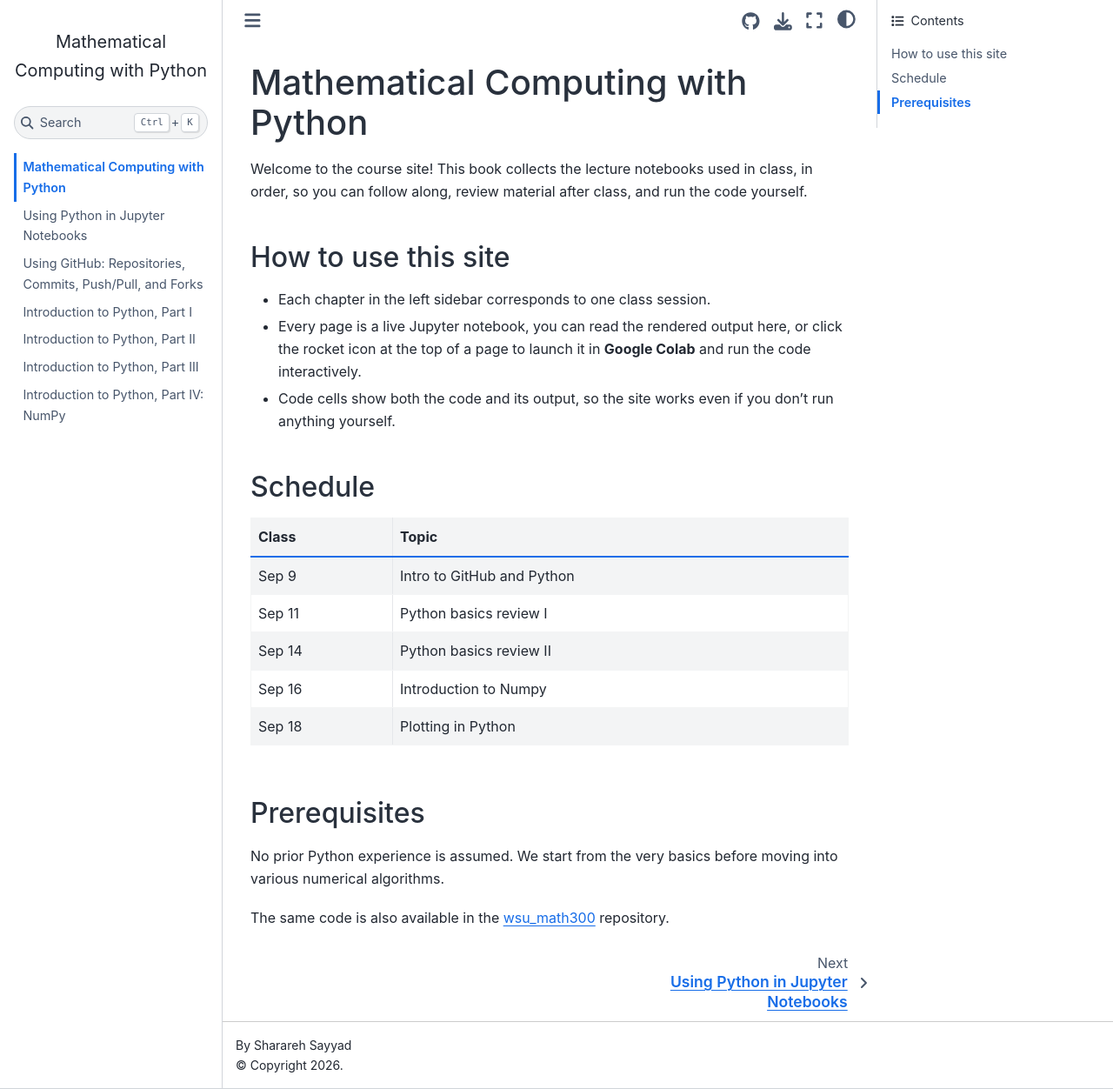
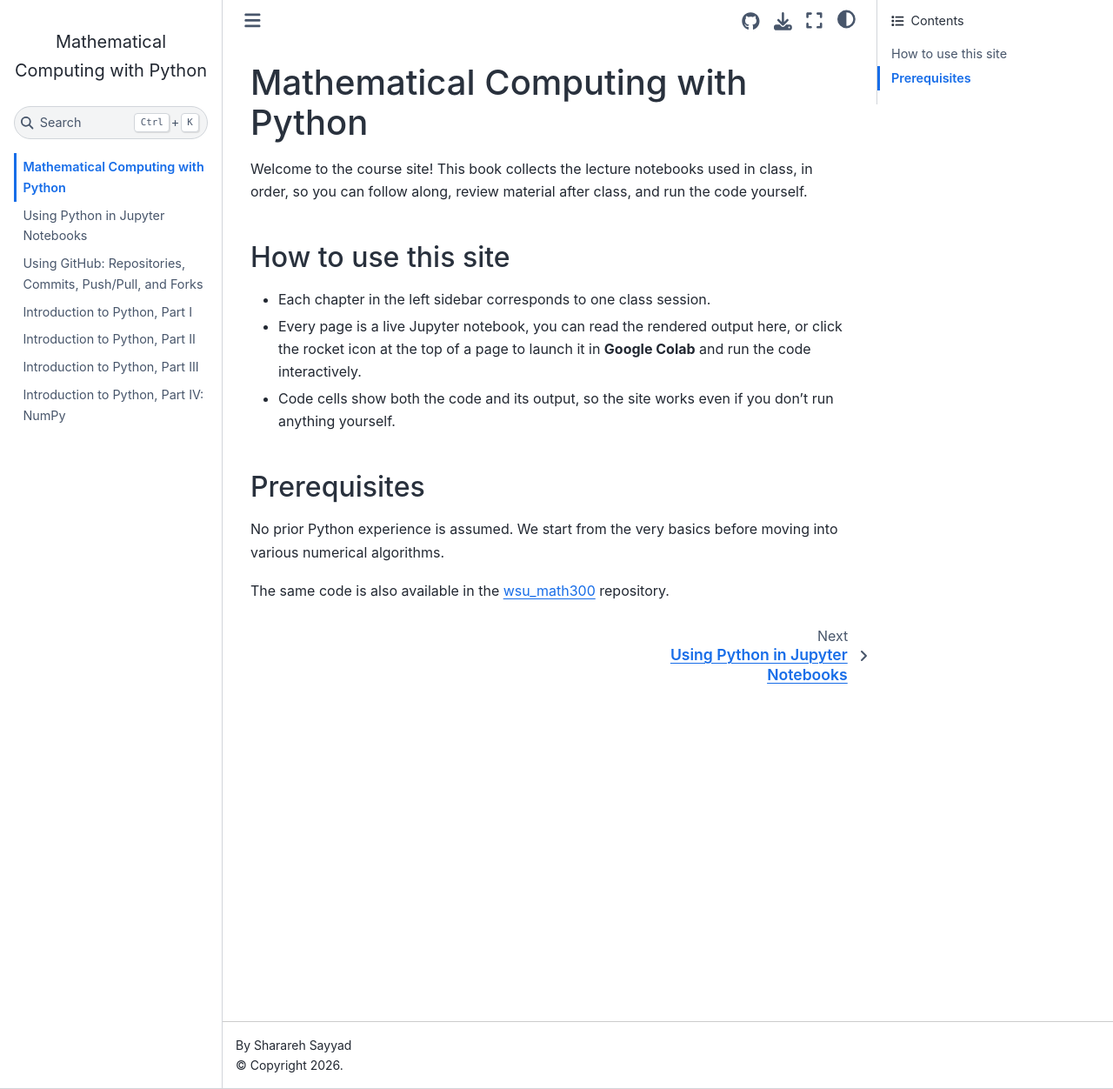
Before and after one commit to say-yas/mathematical_computing_with_python, a Jupyter Book: the page built from book/intro.md, in a window 1280 px wide and 1252 px high. Shown: the whole window at 87% size. Built offline with Jupyter Book 1.0.4 settings and Sphinx 7.4.7 and the Sphinx Book theme 1.1.4, drawn with Linux system fonts in a browser that asks for light colours.

Commit message:
updated intro

```diff
--- a/book/intro.md
+++ b/book/intro.md
@@ -13,15 +13,6 @@ run the code yourself.
 - Code cells show both the code and its output, so the site works even if
   you don't run anything yourself.
 
-## Schedule
-
-| Class | Topic |
-|---|---|
-| Sep 9 | Intro to GitHub and Python |
-| Sep 11 | Python basics review I |
-| Sep 14 | Python basics review II |
-| Sep 16 | Introduction to Numpy |
-| Sep 18 | Plotting in Python |
 
 ## Prerequisites
 
```
